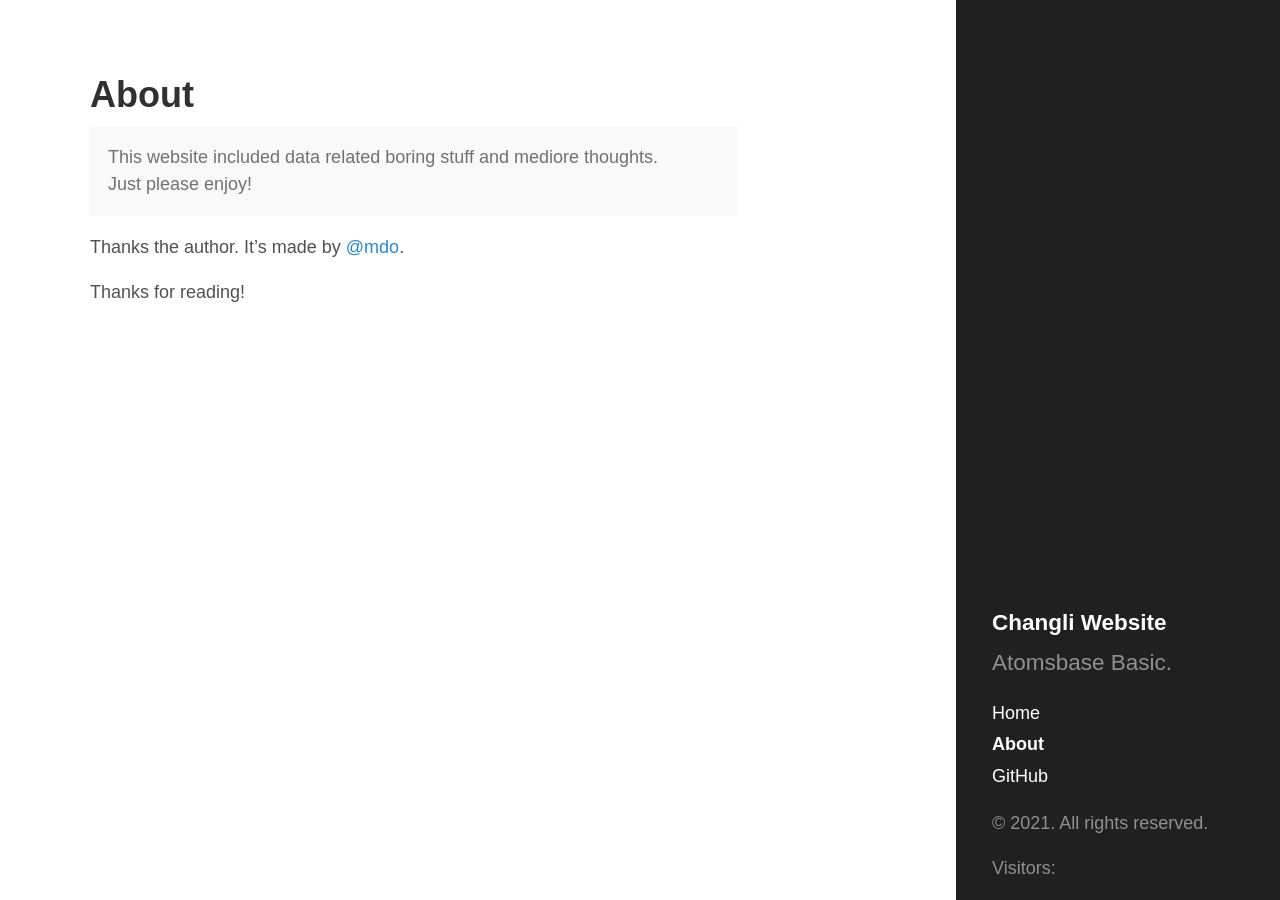
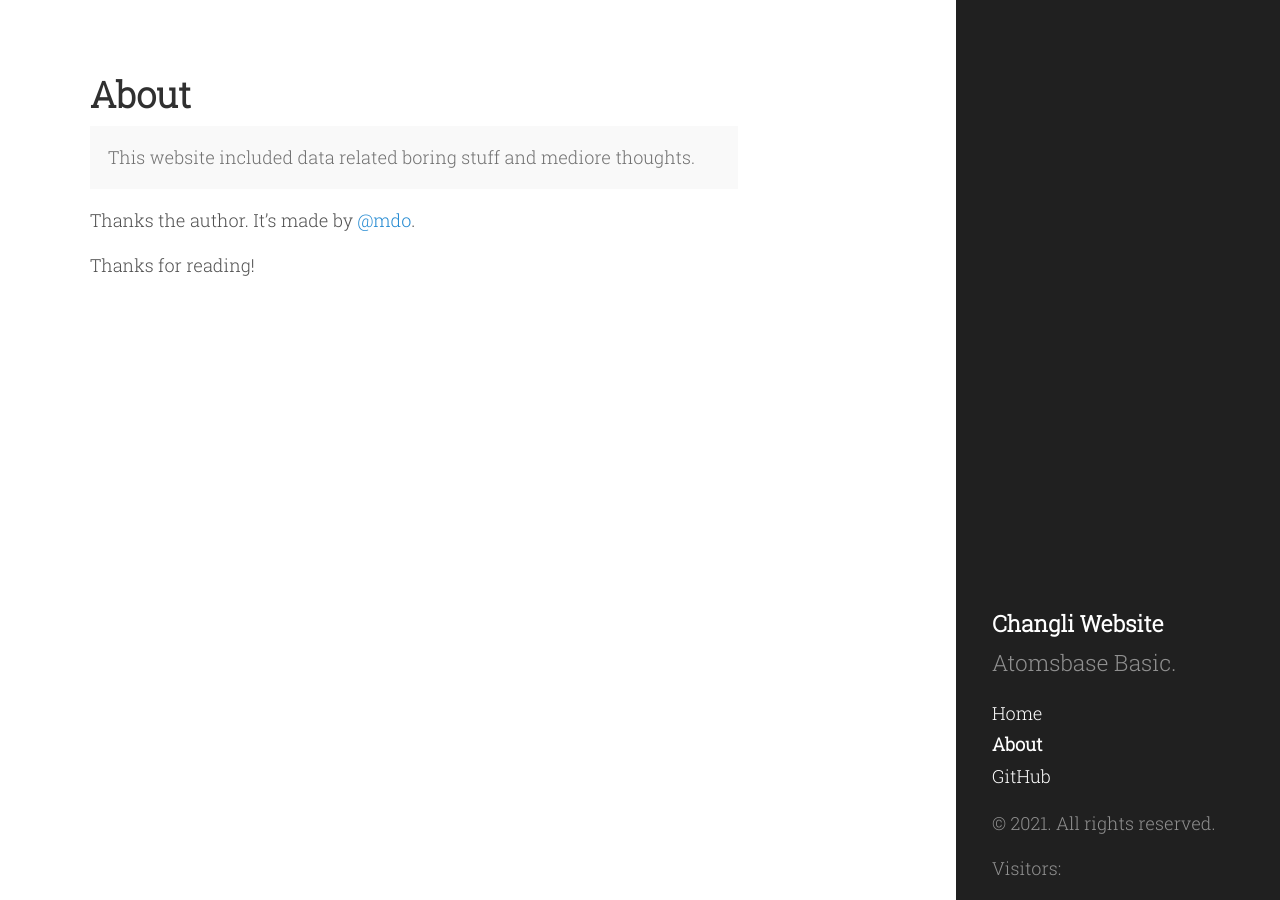
Before and after one commit to changli6/changli6.github.io, a Jekyll site: the page built from about.md, in a window 1280 px wide. Built offline with Jekyll 4.4.1, drawn with Linux system fonts in a browser that asks for light colours; comment, search, counter and statistics services are not loaded.

Commit message:
Update roboto slab font

```diff
--- a/about.md
+++ b/about.md
@@ -5,7 +5,6 @@ title: About
 
 <p class="message">
   This website included data related boring stuff and mediore thoughts.<br/>
-  Just please enjoy!
 </p>
 
 Thanks the author. It's made by [@mdo](https://twitter.com/mdo).
--- a/public/css/hyde.css
+++ b/public/css/hyde.css
@@ -31,9 +31,16 @@
  * Update the foundational and global aspects of the page.
  */
 
+@font-face {
+  font-family: 'Roboto Slab';
+  font-style: normal;
+  src: url(https://fonts.gstatic.com/s/robotoslab/v12/BngMUXZYTXPIvIBgJJSb6ufA5qWr4xCCQ_k.woff2) format('woff2');
+}
+
+/* Use poole.css */
 html {
   /* font-family: Helvetica, Arial, sans-serif,"PT Sans" ; */
-  font-family: roboto-slab, sans-serif, Recoleta;
+  font-family: Monaco,'Roboto Slab'，sans-serif, Recoleta;
 }
 @media (min-width: 48em) {
   html {
--- a/public/css/poole.css
+++ b/public/css/poole.css
@@ -41,6 +41,18 @@
           box-sizing: border-box;
 }
 
+@font-face {
+  font-family: asdfboto;
+  font-style: light;
+  src: url('../fonts/asdfboto.ttf');
+}
+
+@font-face {
+  font-family: roboto-slab-regular;
+  font-style: normal;
+  src: url('../fonts/roboto-slab-regular.ttf');
+}
+
 html,
 body {
   margin: 0;
@@ -48,7 +60,7 @@ body {
 }
 
 html {
-  font-family: Arial, Helvetica, "Helvetica Neue",sans-serif;
+  font-family: asdfboto, roboto-slab-regular, Arial, Helvetica, "Helvetica Neue",sans-serif;
   font-size: 12px;
   line-height: 1.5;
 }
@@ -90,6 +102,7 @@ h1, h2, h3, h4, h5, h6 {
 h1 {
   font-size: 2rem;
 }
+
 h2 {
   margin-top: 1rem;
   font-size: 1.5rem;
```
Also changed, not shown: public/fonts/asdfboto.ttf (added), public/fonts/roboto-slab-regular.ttf (added).
